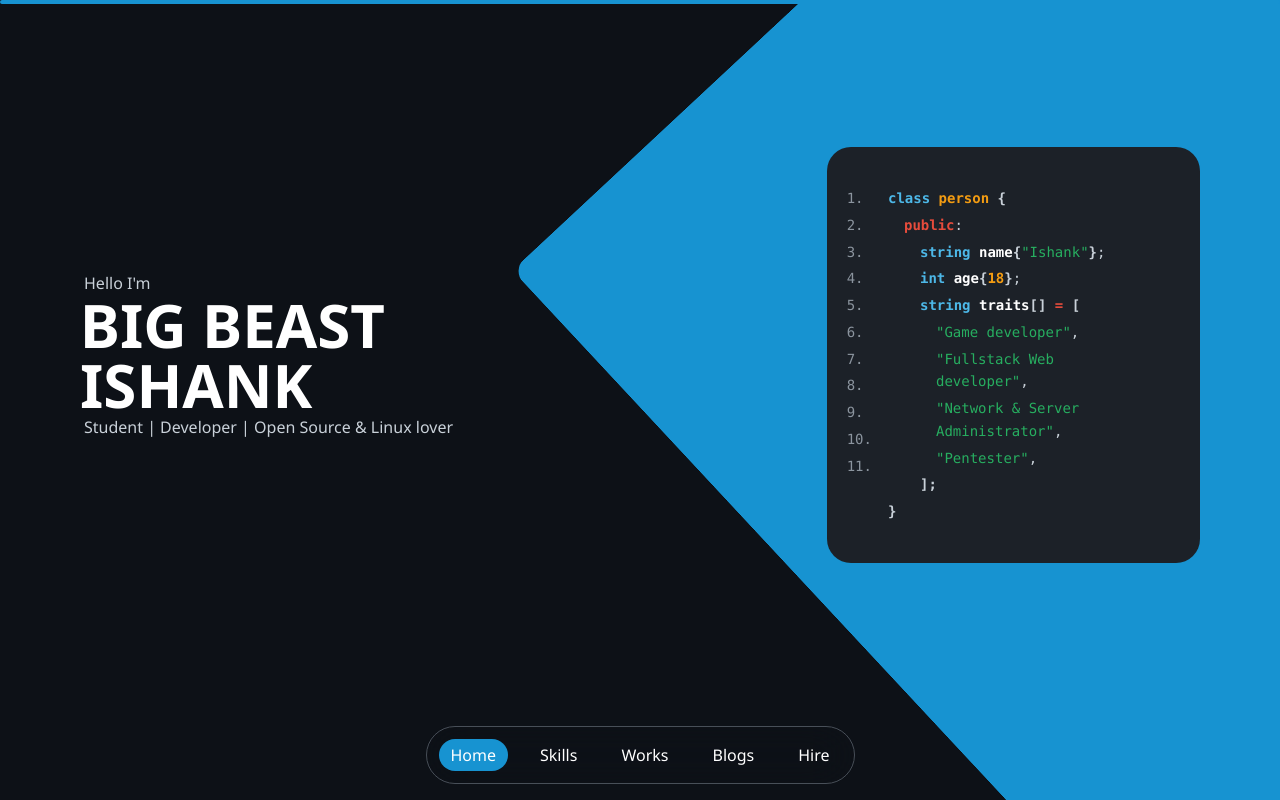
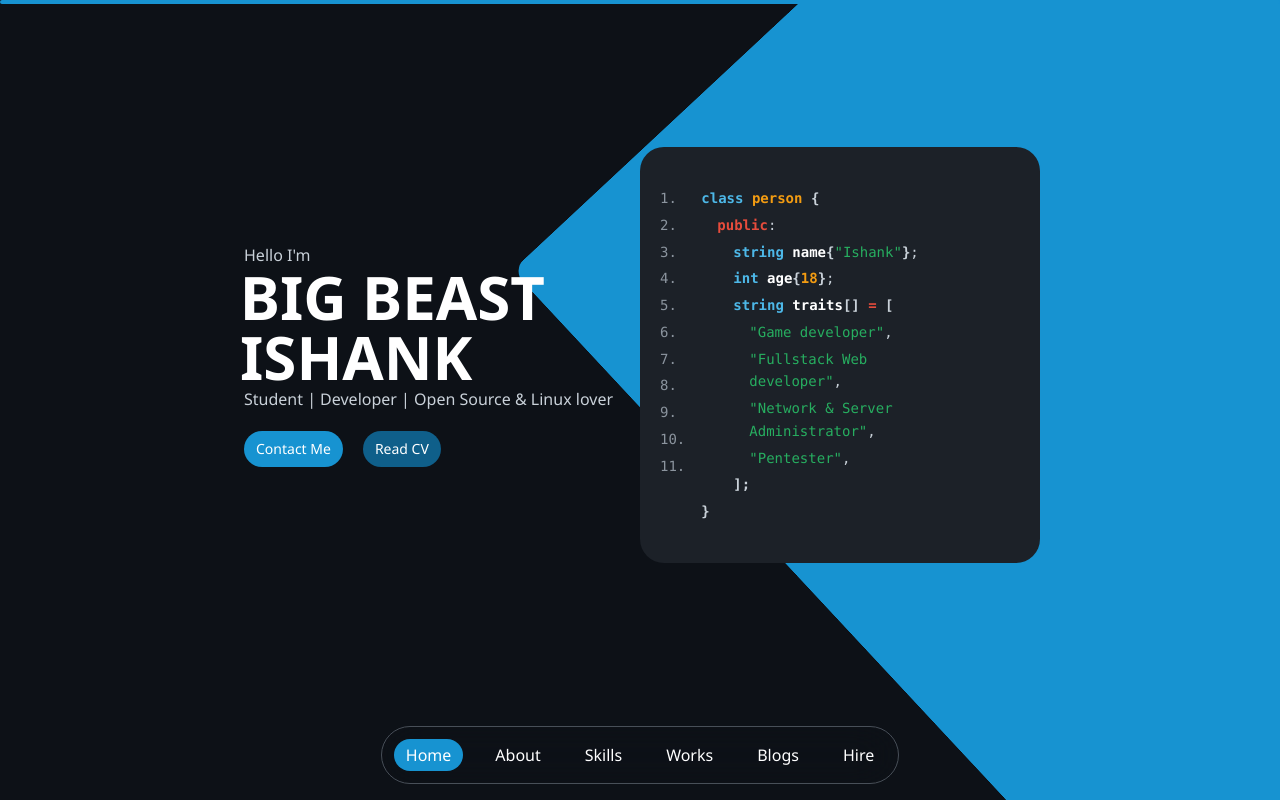
Before and after one commit to BIGBEASTISHANK/bigbeastishank.com, a Next.js app: page / in a window 1280 px wide. Shown: the top 800 px of the page. Built offline with nearby package versions, Linux system fonts and the light colour scheme.

Commit message:
[UPDATE] Navbar active status with multi section

```diff
--- a/data/NavbarData.ts
+++ b/data/NavbarData.ts
@@ -2,6 +2,10 @@ export const NavbarData = [
   {
     name: "Home",
     link: "/#hero",
+  },
+  {
+    name: "About",
+    link: "/#about"
   },
   {
     name: "Skills",
--- a/src/app/page.tsx
+++ b/src/app/page.tsx
@@ -1,5 +1,7 @@
+import AboutComponent from "@/components/Home/About";
 import HeroComponent from "@/components/Home/Hero";
 import SkillsComponent from "@/components/Home/Skills";
+import WorksComponent from "@/components/Home/Works";
 import Image from "next/image";
 
 export default function Home() {
@@ -12,9 +14,18 @@ export default function Home() {
         width={1200}
         alt="blueSquare"
       />
+
+      {/* Hero */}
       <HeroComponent />
 
+      {/* About */}
+      <AboutComponent />
+
+      {/* Skills */}
       <SkillsComponent />
+
+      {/* Works */}
+      <WorksComponent />
 
       <div className="h-screen" id={"jiasd"} />
     </div>
--- /dev/null
+++ b/src/components/Home/About/index.tsx
@@ -0,0 +1,5 @@
+export default function AboutComponent() {
+  return (
+    <div id="about" className="h-[100dvh]">AboutComponent</div>
+  )
+}
--- a/src/components/Home/Hero/index.tsx
+++ b/src/components/Home/Hero/index.tsx
@@ -12,9 +12,9 @@ export default function HeroComponent() {
     >
       {/* Main hero content */}
       <div className="flex-auto">
-        <div className="h-full w-full flex px-20">
+        <div className="h-full w-full flex px-60">
           {/* Name & basic info */}
-          <div className="order-1 h-full w-full flex flex-col justify-center items-center">
+          <div className="h-full w-full flex flex-col justify-center items-start">
             <div className="flex flex-col">
               {/* Hello & Name */}
               <h3 className="ml-1" style={{ color: CP.text.secondary.hex }}>
@@ -28,14 +28,39 @@ export default function HeroComponent() {
                   Student | Developer | Open Source & Linux lover
                 </h2>
               </div>
+
+              {/* Buttons */}
+              <div className="flex gap-5 text-sm mt-5 ml-1">
+                {/* Contact me code */}
+                <motion.a
+                target="_blank"
+                href={"mailto:business@bigbeastishank.com"}
+                  whileTap={{ scale: 0.8 }}
+                  whileHover={{ scale: 1.2 }}
+                  style={{ backgroundColor: CP.primary.hex }}
+                  className="px-3 py-2 rounded-full outline-none cursor-pointer select-none"
+                >
+                  Contact Me
+                </motion.a>
+
+                {/* Download resume */}
+                <motion.a
+                  target="_blank"
+                  href={"/documents/CV.pdf"}
+                  whileTap={{ scale: 0.8 }}
+                  whileHover={{ scale: 1.2 }}
+                  style={{ backgroundColor: CP.secondary.hex }}
+                  className="px-3 py-2 rounded-full outline-none cursor-pointer select-none"
+                >
+                  Read CV
+                </motion.a>
+              </div>
             </div>
           </div>
 
-          {/* Seprator */}
-          <div className="order-2 h-full w-full" />
-
           {/* Intro Code */}
-          <div className="order-3 h-full w-full flex flex-col justify-center items-center">
+          <div className="h-full w-full flex flex-col justify-center items-end">
+            {/* Code */}
             <IntroCodeComponent />
           </div>
         </div>
--- a/src/components/Home/Skills/index.tsx
+++ b/src/components/Home/Skills/index.tsx
@@ -1,5 +1,5 @@
 export default function SkillsComponent() {
   return (
-    <div id="skills" className="h-screen">SkillsComponent</div>
+    <div id="skills" className="h-[100dvh]">SkillsComponent</div>
   )
 }
--- /dev/null
+++ b/src/components/Home/Works/index.tsx
@@ -0,0 +1,3 @@
+export default function WorksComponent() {
+  return <div id="works" className="h-[100dvh]">WorksComponent</div>;
+}
--- a/src/components/Layout/Navbar/index.tsx
+++ b/src/components/Layout/Navbar/index.tsx
@@ -24,17 +24,17 @@ export function RootNavbarComponent() {
   // Use effect to run functions
   useEffect(() => {
     // Variables
-    const heroElement = document.getElementById("hero");
-    const skillsElement = document.getElementById("skills");
+    const allSections = ["about", "skills", "works"];
 
     // Hero in viewport checking
     function heroInViewport() {
+      const element = document.getElementById("hero");
       // Variables
       let sectionViewport = 0;
 
-      if (heroElement) {
+      if (element) {
         // Getting Rect
-        const rect: DOMRect = heroElement.getBoundingClientRect();
+        const rect: DOMRect = element.getBoundingClientRect();
         sectionViewport = (rect.bottom / rect.height) * 100;
       }
 
@@ -46,28 +46,31 @@ export function RootNavbarComponent() {
     }
 
     // Skills in viewport checking
-    function skillsInViewport() {
+    function otherSectionInViewport() {
+      allSections.map((ele) => {
         // Variables
         let sectionViewport = 0;
+        const element = document.getElementById(ele);
 
-      if (skillsElement) {
+        if (element) {
           // Getting Rect
-        const rect: DOMRect = skillsElement.getBoundingClientRect();
+          const rect: DOMRect = element.getBoundingClientRect();
           sectionViewport = (rect.top / rect.height) * 100;
         }
 
         // Changing path
-      if (sectionViewport < 49) setActivePath("/#skills");
+        if (sectionViewport < 49) setActivePath(`/#${ele}`);
+      });
     }
 
-    // Initializing functions
-    heroInViewport();
-    skillsInViewport();
-
+    // Scroll handler function
     const scrollHandler = () => {
       heroInViewport();
-      skillsInViewport();
+      otherSectionInViewport();
     };
+
+    // Initializing all function
+    scrollHandler();
 
     // Added scroll event listner
     window.addEventListener("scroll", scrollHandler);
```
Also changed, not shown: 1 other file (tests, documents, lock files or other folders). Lines whose indentation alone changed are shown as unchanged.
